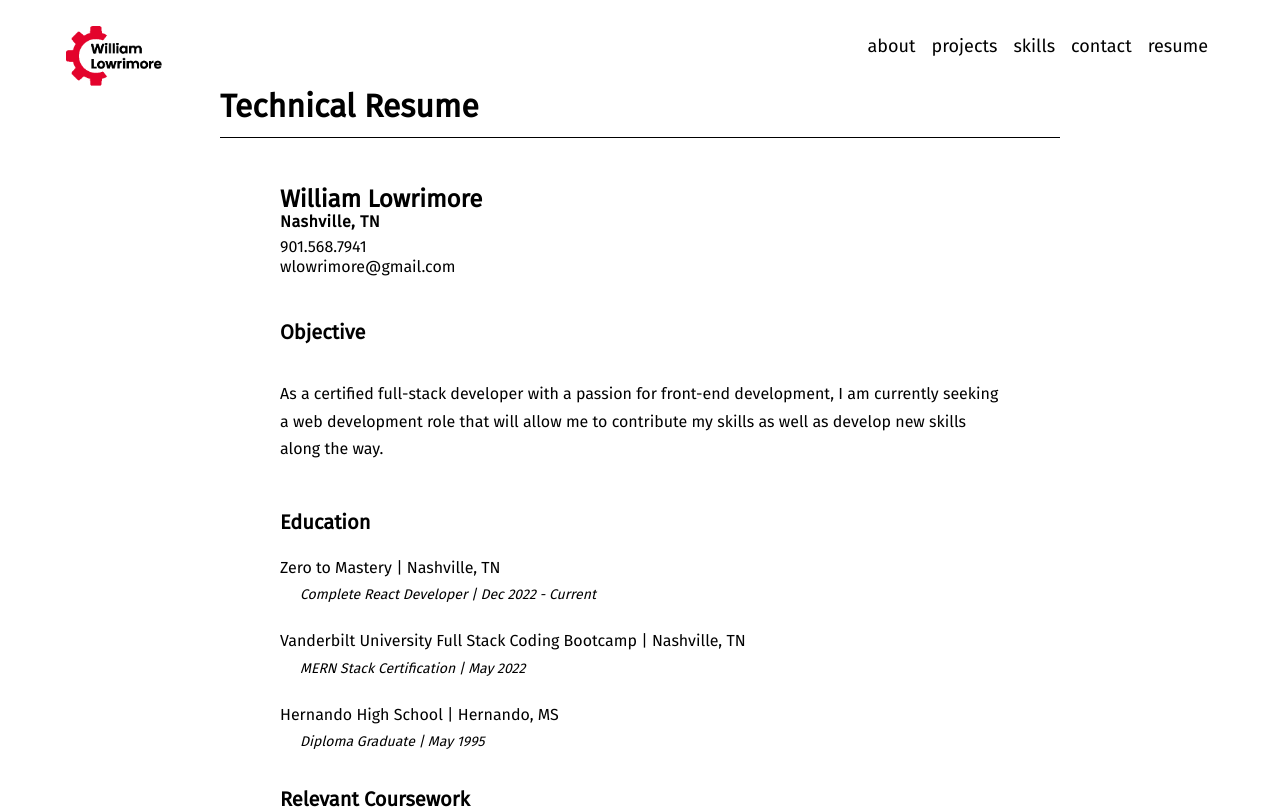
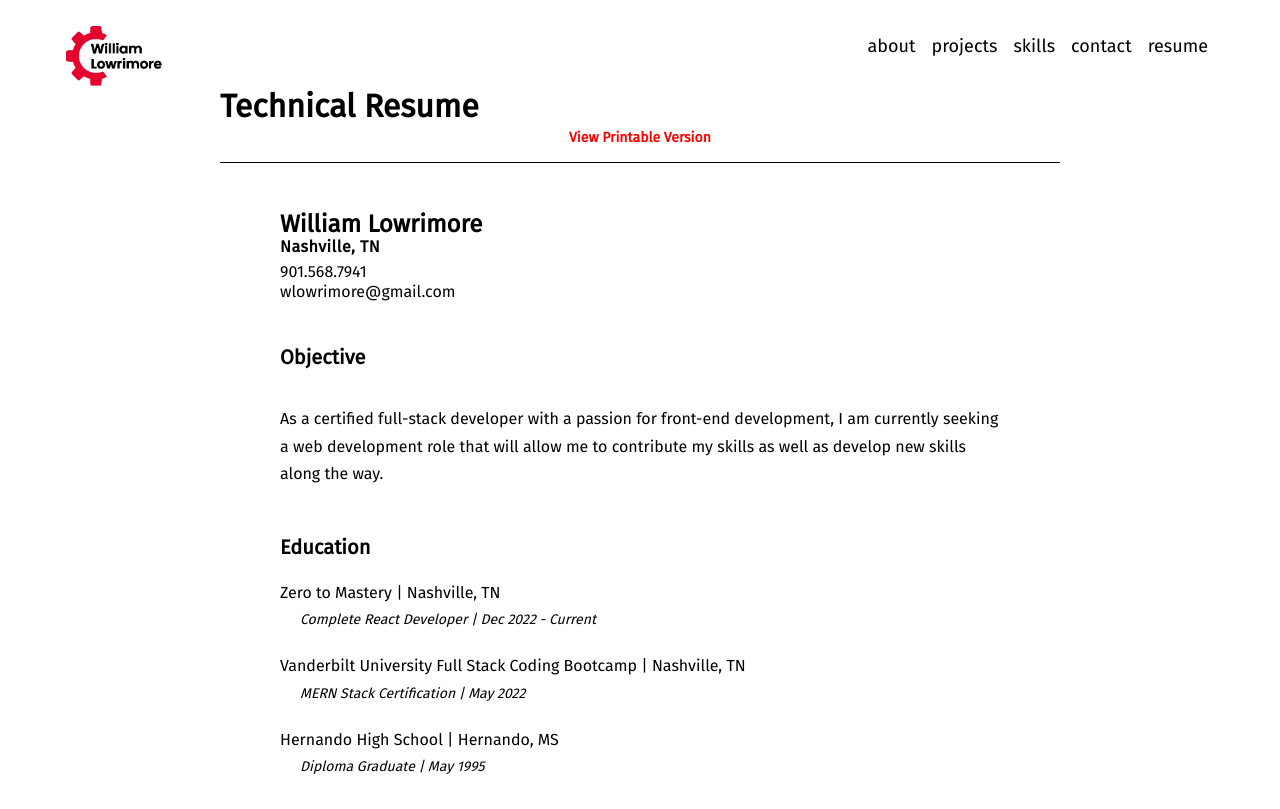
Before and after one commit to wlowrimore/2023_portfolio, a React (Create React App) app in the folder portfolio-code/: page /resume in a window 1280 px wide. Shown: the top 809 px of the page. Built offline with nearby package versions, Linux system fonts and the light colour scheme.

Commit message:
adds pritable (pdf) link for resume

```diff
--- a/portfolio-code/package.json
+++ b/portfolio-code/package.json
@@ -14,6 +14,7 @@
     "react-burger-menu": "^3.0.9",
     "react-dom": "^18.2.0",
     "react-icons": "^4.7.1",
+    "react-pdf": "^6.2.2",
     "react-router-dom": "^6.6.2",
     "react-scripts": "5.0.1",
     "sass": "^1.57.1",
--- a/portfolio-code/src/routes/resume/resume.component.jsx
+++ b/portfolio-code/src/routes/resume/resume.component.jsx
@@ -1,10 +1,23 @@
 import ResumeText from "../../components/resume-text/resume-text.component";
-import { ResumeContainer, ResumeTitle, RootContainer } from "./resume.styles";
+import {
+  ResumeContainer,
+  ResumeTitle,
+  RootContainer,
+  PrintableResumeLink,
+} from "./resume.styles";
+import PrintableResume from "../../assets/printable-resume/01-23_frontEndReact.pdf";
 
 const Resume = () => {
   return (
     <RootContainer>
-      <ResumeTitle>Technical Resume</ResumeTitle>
+      <ResumeTitle>
+        Technical Resume
+        <PrintableResumeLink>
+          <a href={PrintableResume} target="_blank" rel="noreferrer">
+            View Printable Version
+          </a>
+        </PrintableResumeLink>
+      </ResumeTitle>
       <ResumeContainer>
         <ResumeText />
       </ResumeContainer>
--- a/portfolio-code/src/routes/resume/resume.styles.jsx
+++ b/portfolio-code/src/routes/resume/resume.styles.jsx
@@ -79,3 +79,22 @@ export const ResumeTitle = styled.h1`
     margin-top: 2em;
   }
 `;
+
+export const PrintableResumeLink = styled.span`
+  display: flex;
+  font-size: 14px;
+  justify-content: center;
+
+  a {
+    color: red;
+    padding: 4px;
+
+    &:hover {
+      color: blue;
+    }
+  }
+
+  @media screen and (min-width: 320px) and (max-width: 480px) {
+    font-size: 10px;
+  }
+`;
```
Also changed, not shown: 2 other files (tests, documents, lock files or other folders).
